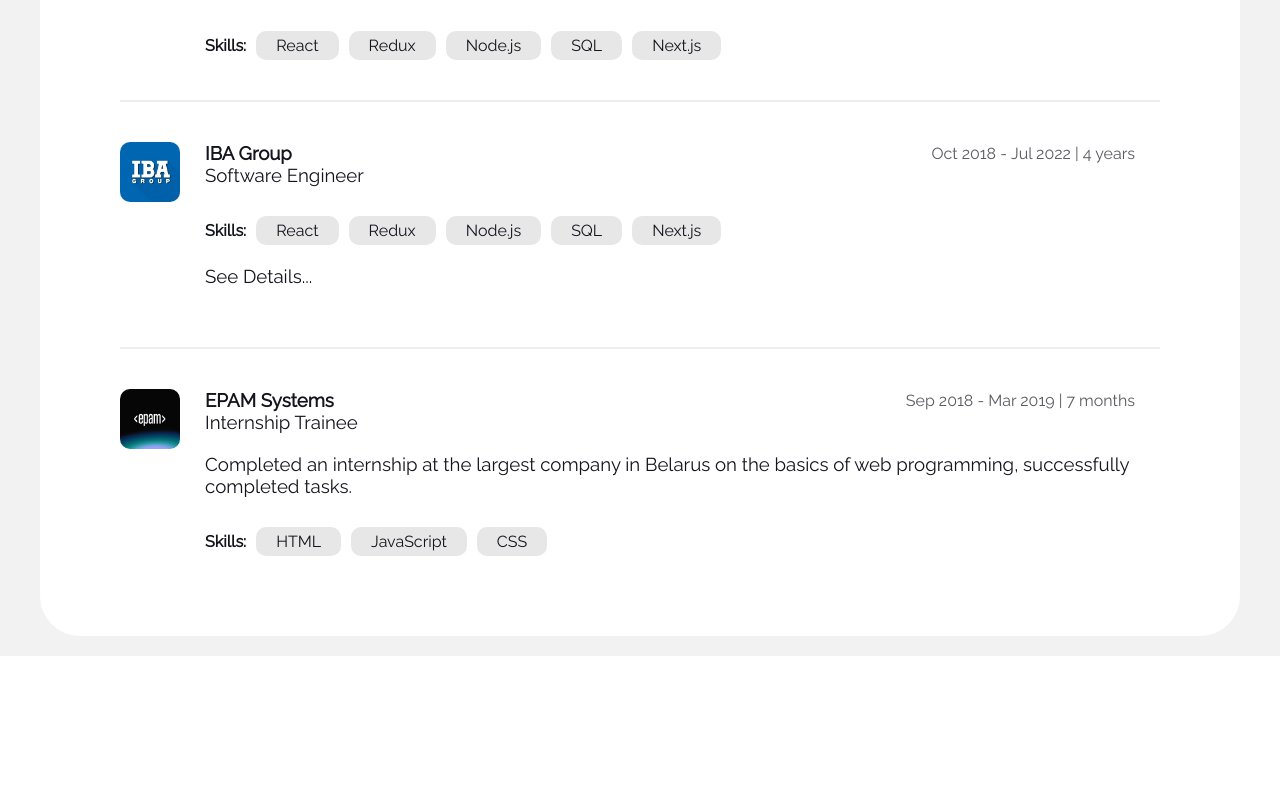
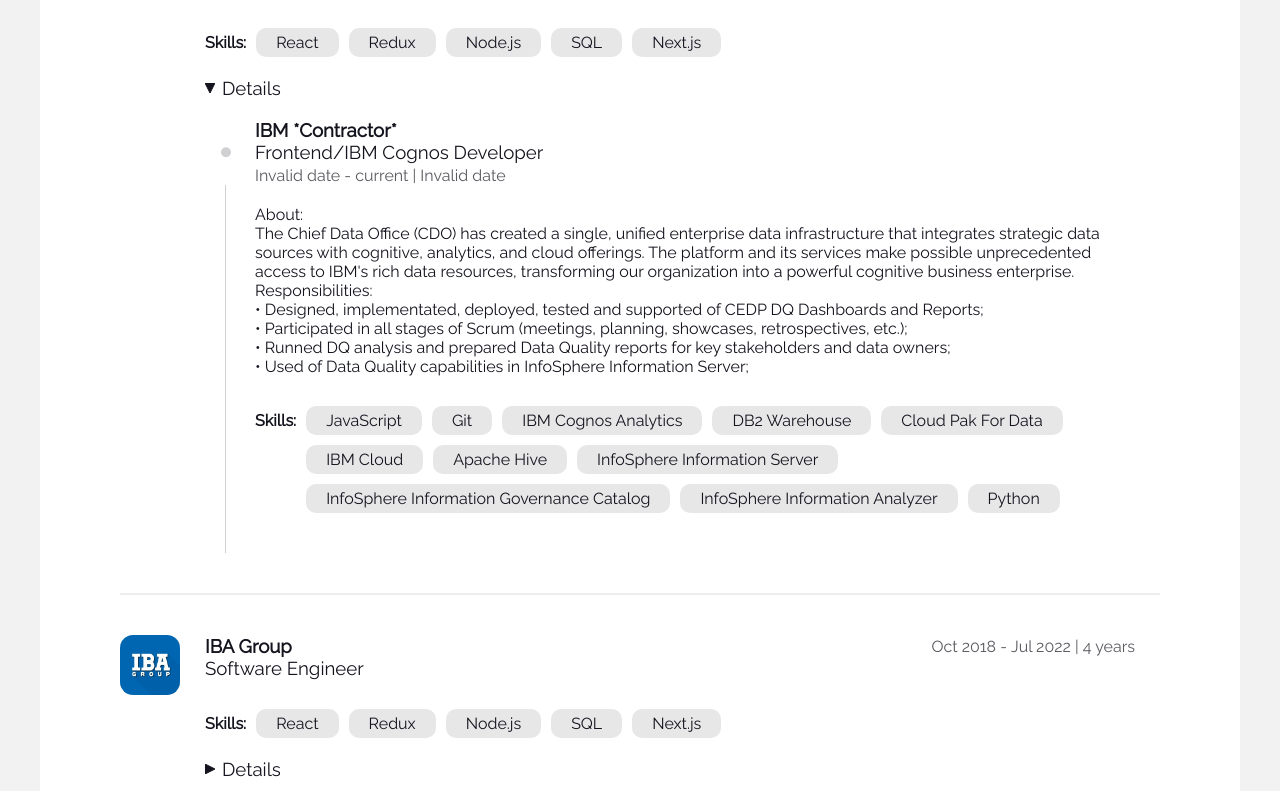
Before and after one commit to AKarpenka/stasy-portfolio, a React (Create React App) app: page / in a window 1280 px wide. Shown: the part 2109-2900 px from the top of the page. Before the commit the page ends 2765 px from the top, so only its background shows below. Built offline with nearby package versions, Linux system fonts and the light colour scheme.

Commit message:
complited expirience block

```diff
--- a/package.json
+++ b/package.json
@@ -3,6 +3,9 @@
   "version": "0.1.0",
   "private": true,
   "dependencies": {
+    "@fortawesome/fontawesome-svg-core": "^6.4.2",
+    "@fortawesome/free-solid-svg-icons": "^6.4.2",
+    "@fortawesome/react-fontawesome": "^0.2.0",
     "@testing-library/jest-dom": "^5.17.0",
     "@testing-library/react": "^13.4.0",
     "@testing-library/user-event": "^13.5.0",
--- a/src/components/companyExperience/companyExperience.js
+++ b/src/components/companyExperience/companyExperience.js
@@ -2,6 +2,8 @@
 import { useState } from 'react';
 import './companyExperience.scss';
 import Moment from 'react-moment';
+import { FontAwesomeIcon } from '@fortawesome/react-fontawesome';
+import { faCircle } from '@fortawesome/free-solid-svg-icons';
 
 const CompayExperience = ({company, isLastProject}) => {
     const {companyName, companyLink, companyImg, position, startDate, endDate, description, skills, projects} = company;
@@ -53,7 +55,7 @@
                         href={companyLink}
                         target='_blank'
                         className="company-name"
-                        style={{fontWeight:'600'}} rel="noreferrer"
+                        rel="noreferrer"
                     >
                         {companyName}
                     </a>
@@ -69,19 +71,38 @@
                 {
                     projects.length > 0 &&
                     <>
-                        <p className="collapse-btn" onClick={toggleOpenProjects} >See Details...</p>
+                        <p className="collapse-btn" onClick={toggleOpenProjects} >
+                            {showProjects ?
+                                <svg xmlns="http://www.w3.org/2000/svg" version="1.1" className="triangle" width='10' height='10'>
+                                    <polygon points="5,10 0,0 10,0"/>
+                                </svg> :
+                                <svg xmlns="http://www.w3.org/2000/svg" version="1.1" className="triangle" width='10' height='10'>
+                                    <polygon points="10,5 0,10 0,0"/>
+                                </svg>
+                            }
+                            Details
+                        </p>
                         {showProjects &&
                             <div className="company-projects">
-                                {projects?.map(({projectId, projectPosition, projectName, startDate, endDate, description, skills}) => {
+                                {projects?.reverse().map(({projectId, projectPosition, projectName, startDate, endDate, description, skills}) => {
                                     return(
                                         <div key={projectId} className="project">
+                                            <div className="project-point">
+                                                <span><FontAwesomeIcon icon={faCircle} width={"10px"} /></span>
+                                            </div>
+                                            <div className="project-content">
                                                 <p className="project-name">{projectName}</p>
                                                 <p className="position">{projectPosition}</p>
                                                 {renderWorkingTime(startDate, endDate)}
+                                            </div>
+
+                                            <div className="project-border"></div>
+                                            <div className="project-content">
                                                 <div className="description">
                                                     {description?.map((item, index) => (<p key={index}>{item}</p>))}
                                                 </div>
                                                 {skills.length > 0 && renderSkills(skills)}
+                                            </div>
                                         </div>
                                     )
                                 })}
--- a/src/components/companyExperience/companyExperience.scss
+++ b/src/components/companyExperience/companyExperience.scss
@@ -8,7 +8,7 @@
     img {
         width: 60px;
         height: 60px;
-        border-radius: 10px;
+        border-radius: 13px;
     }
 
     .company-content {
@@ -21,7 +21,7 @@
             align-items: center;
 
             .company-name {
-                font-weight: 600px;
+                font-weight: 600;
                 font-size: 14pt;
                 color: $dark-blue;
                 text-decoration: none;
@@ -47,6 +47,7 @@
         }
 
         .description {
+            font-size: 12pt;
             margin: 20px 0;
         }
 
@@ -76,15 +77,55 @@
         }
 
         .collapse-btn {
+            display: flex;
+            align-items: center;
             margin: 20px 0;
             cursor: pointer;
+
+            &:hover {
+                text-decoration: 1px underline $dark-blue;
+            }
+
+            .triangle{
+                stroke: $dark-blue;
+                fill: $dark-blue;
+                margin-right: 7px;
+            }
         }
 
         .company-projects {
-            margin-left: 25px;
+            margin-left: 20px;
+
+            .project {
+                display: grid;
+                grid-template-columns: 10px 1fr;
+
+                .project-point {
+                    display: flex;
+                    align-items: center;
+
+                    span {
+                        margin-left: -4px;
+                        color: rgba($dark-blue, 0.2);
+                    }
+                }
+
+                .project-border {
+                    border-left: 1px solid rgba($dark-blue, .2);
+                }
+
+                .project-content {
+                    padding-left: 20px;
+
+                    .project-name {
+                        font-weight: 600;
+                    }
+
+                    .skill {
+                        padding-bottom: 40px;
+                    }
+                }
+            }
         }
-
-
     }
-
 }
--- a/src/components/experience/experience.js
+++ b/src/components/experience/experience.js
@@ -12,7 +12,37 @@
         endDate: 'March 30, 2019',
         description: ['Completed an internship at the largest company in Belarus on the basics of web programming, successfully completed tasks.'],
         skills: ['HTML', 'JavaScript', 'CSS'],
-        projects: []
+        projects: [
+            {
+                projectId: 1,
+                projectPosition: 'Frontend/IBM Cognos Developer',
+                projectName: 'IBM *Contractor*',
+                startDate: '',
+                endDate: '',
+                description: [
+                    "About:",
+                    "The Chief Data Office (CDO) has created a single, unified enterprise data infrastructure that integrates strategic data sources with cognitive, analytics, and cloud offerings. The platform and its services make possible unprecedented access to IBM's rich data resources, transforming our organization into a powerful cognitive business enterprise.",
+                    "Responsibilities:",
+                    "• Designed, implementated, deployed, tested and supported of CEDP DQ Dashboards and Reports;",
+                    "• Participated in all stages of Scrum (meetings, planning, showcases, retrospectives, etc.);",
+                    "• Runned DQ analysis and prepared Data Quality reports for key stakeholders and data owners;",
+                    "• Used of Data Quality capabilities in InfoSphere Information Server;"
+                ],
+                skills: [
+                    'JavaScript',
+                    'Git',
+                    'IBM Cognos Analytics',
+                    'DB2 Warehouse',
+                    'Cloud Pak For Data',
+                    'IBM Cloud',
+                    'Apache Hive',
+                    'InfoSphere Information Server',
+                    'InfoSphere Information Governance Catalog',
+                    'InfoSphere Information Analyzer',
+                    'Python'
+                ]
+            }
+        ]
     },
     {
         id: 2,
@@ -25,6 +55,35 @@
         description: [],
         skills: ['React', 'Redux', 'Node.js', 'SQL', 'Next.js'],
         projects: [
+            {
+                projectId: 1,
+                projectPosition: 'Frontend/IBM Cognos Developer',
+                projectName: 'IBM *Contractor*',
+                startDate: '',
+                endDate: '',
+                description: [
+                    "About:",
+                    "The Chief Data Office (CDO) has created a single, unified enterprise data infrastructure that integrates strategic data sources with cognitive, analytics, and cloud offerings. The platform and its services make possible unprecedented access to IBM's rich data resources, transforming our organization into a powerful cognitive business enterprise.",
+                    "Responsibilities:",
+                    "• Designed, implementated, deployed, tested and supported of CEDP DQ Dashboards and Reports;",
+                    "• Participated in all stages of Scrum (meetings, planning, showcases, retrospectives, etc.);",
+                    "• Runned DQ analysis and prepared Data Quality reports for key stakeholders and data owners;",
+                    "• Used of Data Quality capabilities in InfoSphere Information Server;"
+                ],
+                skills: [
+                    'JavaScript',
+                    'Git',
+                    'IBM Cognos Analytics',
+                    'DB2 Warehouse',
+                    'Cloud Pak For Data',
+                    'IBM Cloud',
+                    'Apache Hive',
+                    'InfoSphere Information Server',
+                    'InfoSphere Information Governance Catalog',
+                    'InfoSphere Information Analyzer',
+                    'Python'
+                ]
+            },
             {
                 projectId: 1,
                 projectPosition: 'Frontend/IBM Cognos Developer',
@@ -66,7 +125,37 @@
         endDate: '',
         description: ['sdfsdfsd sdfsdfsdf sdfsdfsdf'],
         skills: ['React', 'Redux', 'Node.js', 'SQL', 'Next.js'],
-        projects: []
+        projects: [
+            {
+                projectId: 1,
+                projectPosition: 'Frontend/IBM Cognos Developer',
+                projectName: 'IBM *Contractor*',
+                startDate: '',
+                endDate: '',
+                description: [
+                    "About:",
+                    "The Chief Data Office (CDO) has created a single, unified enterprise data infrastructure that integrates strategic data sources with cognitive, analytics, and cloud offerings. The platform and its services make possible unprecedented access to IBM's rich data resources, transforming our organization into a powerful cognitive business enterprise.",
+                    "Responsibilities:",
+                    "• Designed, implementated, deployed, tested and supported of CEDP DQ Dashboards and Reports;",
+                    "• Participated in all stages of Scrum (meetings, planning, showcases, retrospectives, etc.);",
+                    "• Runned DQ analysis and prepared Data Quality reports for key stakeholders and data owners;",
+                    "• Used of Data Quality capabilities in InfoSphere Information Server;"
+                ],
+                skills: [
+                    'JavaScript',
+                    'Git',
+                    'IBM Cognos Analytics',
+                    'DB2 Warehouse',
+                    'Cloud Pak For Data',
+                    'IBM Cloud',
+                    'Apache Hive',
+                    'InfoSphere Information Server',
+                    'InfoSphere Information Governance Catalog',
+                    'InfoSphere Information Analyzer',
+                    'Python'
+                ]
+            }
+        ]
     }
 ]
 
```
Also changed, not shown: 1 other file (tests, documents, lock files or other folders). Lines whose indentation alone changed are shown as unchanged.
